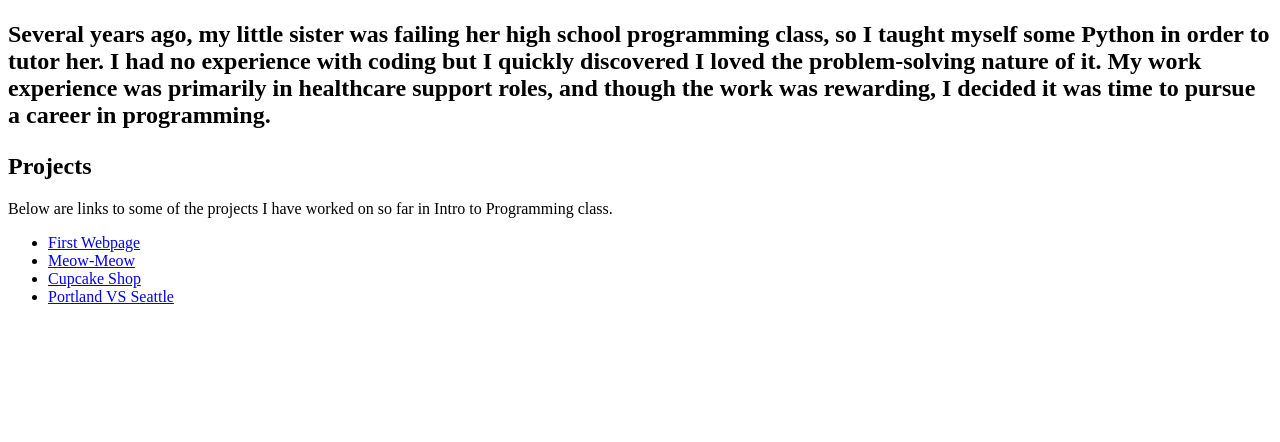
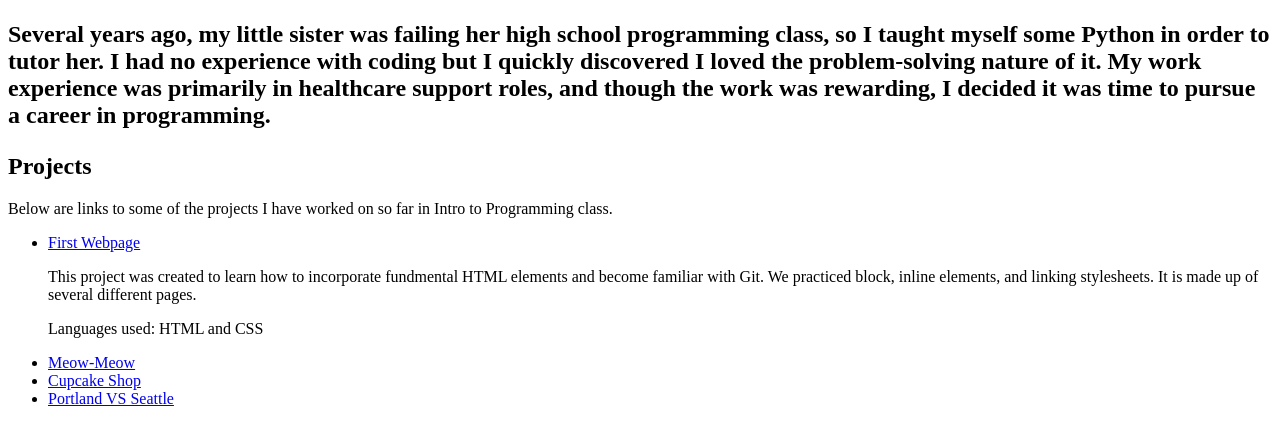
Before and after one commit to RosarioRu/portfolio-page, a plain HTML site: page index.html in a window 1280 px wide. Shown: the part 110-552 px from the top of the page. Drawn offline with Linux system fonts and the light colour scheme.

Commit message:
Add project description and languages used for 'First Webpage.'

```diff
--- a/index.html
+++ b/index.html
@@ -15,7 +15,11 @@
   <h2>Projects</h2>
   <p>Below are links to some of the projects I have worked on so far in Intro to Programming class.</p>
   <ul>
-    <li><a href="https://github.com/RosarioRu/first-webpage">First Webpage</a></li>
+    <li>
+      <a href="https://github.com/RosarioRu/first-webpage">First Webpage</a>
+      <p>This project was created to learn how to incorporate fundmental HTML elements and become familiar with Git. We practiced block, inline elements, and linking stylesheets. It is made up of several different pages.</p>
+      <p>Languages used: HTML and CSS</p>
+    </li>
     <li><a href="https://github.com/RosarioRu/pet-website2">Meow-Meow</a></li>
     <li><a href="https://github.com/RosarioRu/Cup-Cake-Shop/blob/main/index.html">Cupcake Shop</a></li>
     <li><a href="https://github.com/RosarioRu/portland-seattle">Portland VS Seattle</a></li>
```
